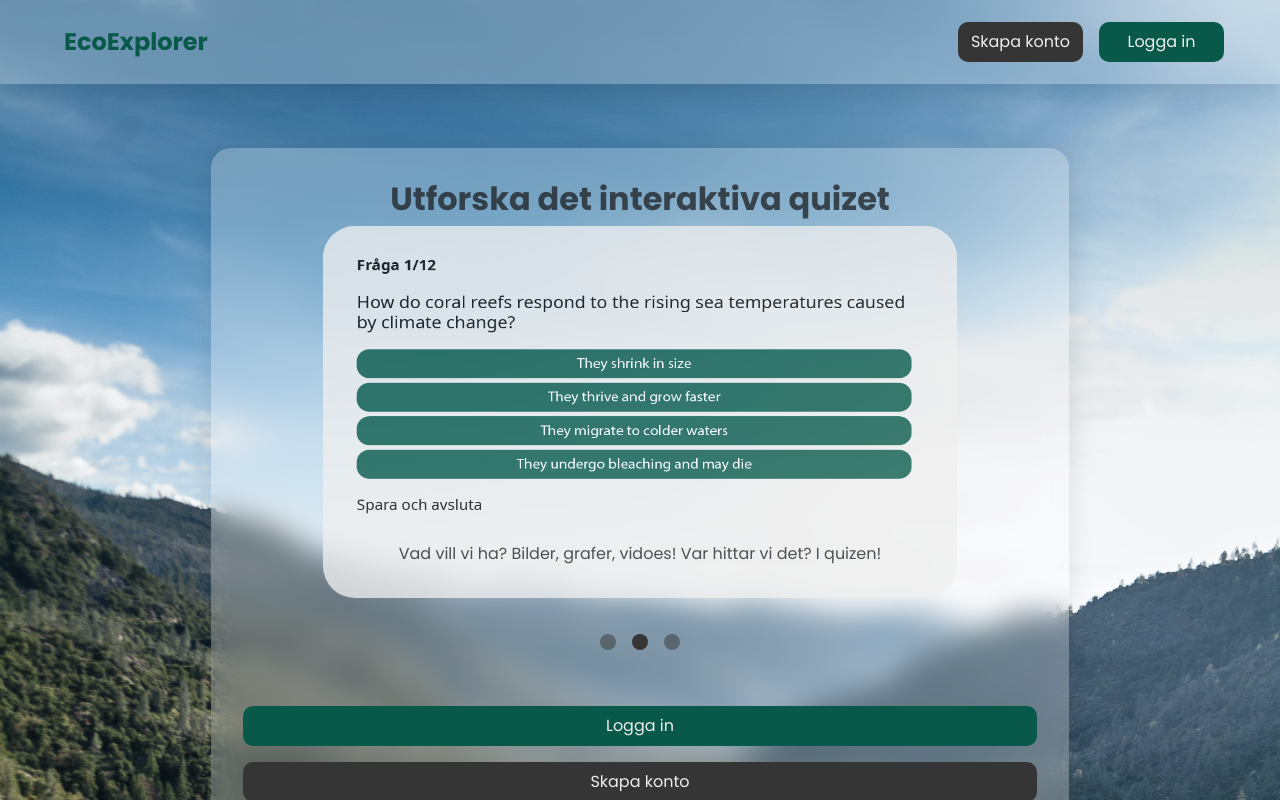
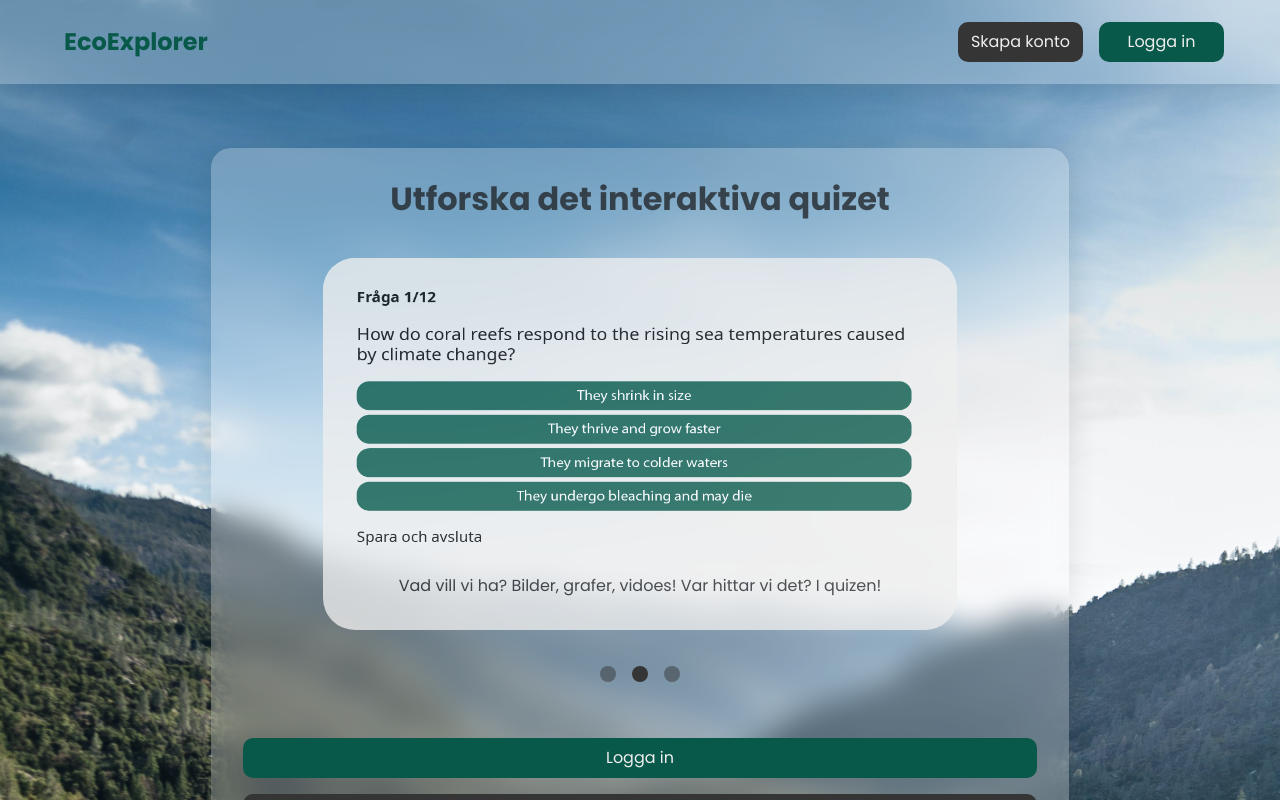
Before and after one commit to nilsneidenmark/klimatspelet, a React (Vite) app: page / in a window 1280 px wide. Shown: the top 800 px of the page. Built offline with nearby package versions, Linux system fonts and the light colour scheme.

Commit message:
minor color change

```diff
--- a/src/components/Header/Header.jsx
+++ b/src/components/Header/Header.jsx
@@ -20,7 +20,7 @@ export default function Header() {
   const [openDrawer, setOpenDrawer] = useState(false);
   const [openSettings, setOpenSettings] = useState(false);
   const [openHelp, setOpenHelp] = useState(false);
-  // const navigate = useNavigate();
+  const navigate = useNavigate();
   // const location = useLocation();
 
   // if (location.pathname === "/profile") {
--- a/src/components/Intro/intro.module.scss
+++ b/src/components/Intro/intro.module.scss
@@ -7,11 +7,13 @@
     @include flex(column, center, center);
     width: 80%;
     > .container {
+      margin-top: $large;
       @include flex(column, center, center);
       background-color: $white;
       border-radius: $large;
       width: 100%;
       padding: 0 0 $medium 0;
+
       > img {
         width: 100%;
         border-radius: $large $large 0 0;
--- a/src/components/Settings/settings.module.scss
+++ b/src/components/Settings/settings.module.scss
@@ -4,7 +4,6 @@
   @include glass();
   background: rgba(255, 255, 255, 0.55);
   @include flex(column, space-between, center);
-  // width: 100%;
   max-width: 800px;
   transform: translate(-50%, -50%);
   position: absolute;
@@ -73,7 +72,7 @@
     width: auto;
     position: relative;
     margin: 0 auto;
-    background-color: #444444;
+    background-color: #616161;
     > button {
       width: 50%;
       border-radius: 50px;
```
